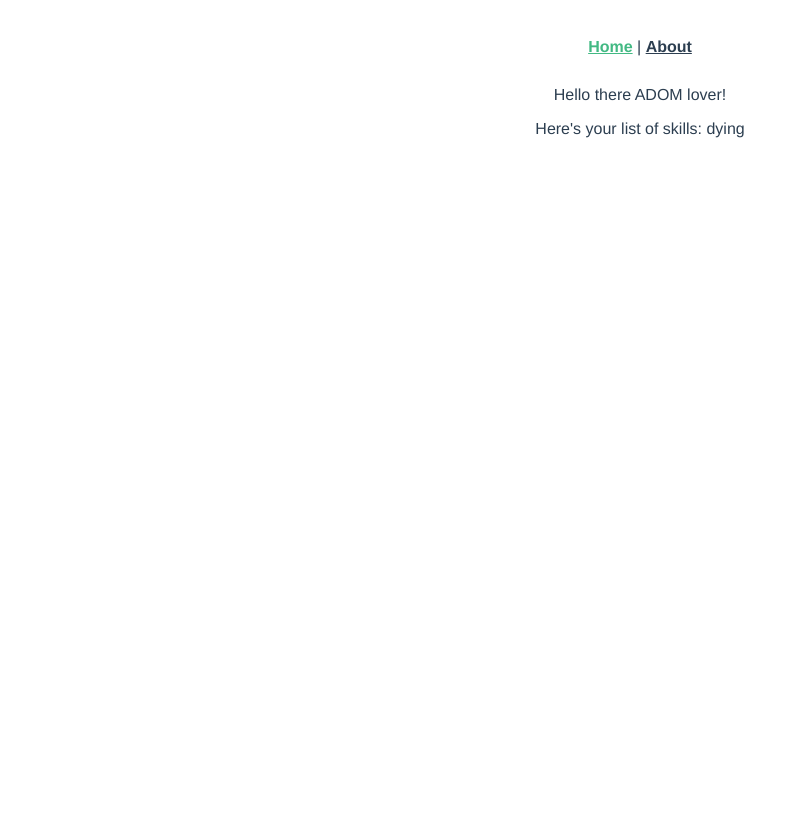
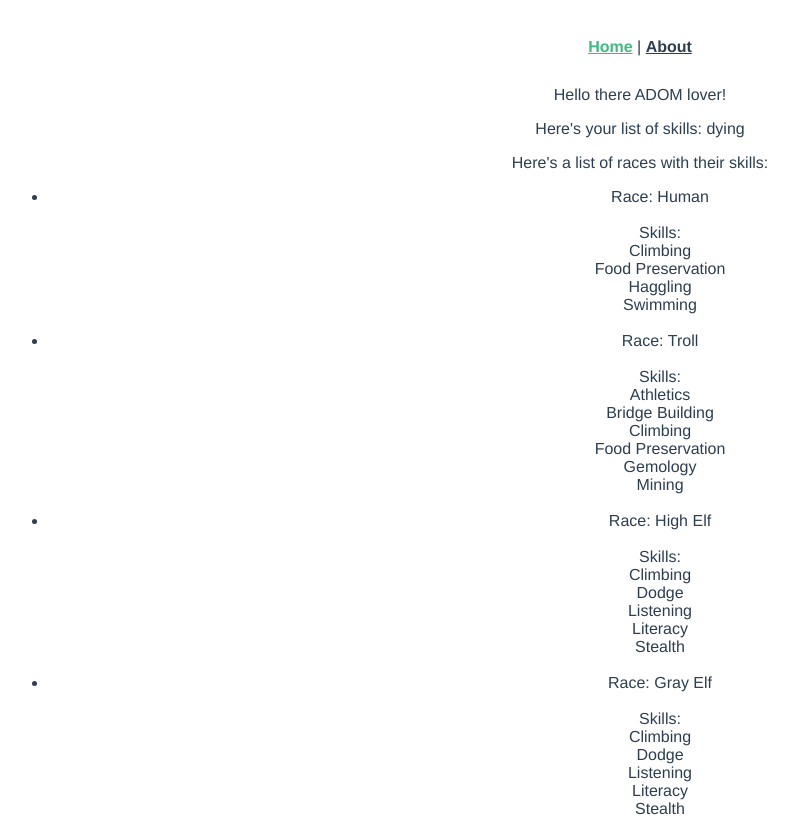
Before and after one commit to BladeBoles/ADOM-skills-calculator-client, a Vue app: page / in a window 1280 px wide. Shown: the top 817 px of the page, without its empty margins (0-798 px from the left). Built offline with nearby package versions, Linux system fonts and the light colour scheme.

Commit message:
add list of races with their skills, needs some work because the wiki is inconsistent in listing skills that are given to all characters

```diff
--- a/src/components/SkillListGeneratorView.vue
+++ b/src/components/SkillListGeneratorView.vue
@@ -2,6 +2,20 @@
   <div class="container">
     <div class="hello">Hello there {{ msg }}!</div>
     <p>Here's your list of skills: {{ skillsList }}</p>
+    <p>Here's a list of races with their skills:</p>
+    <ul class="playableRaces">
+      <li v-for="race in playableRaces" :key="race.name">
+        Race: {{ race.name }}
+        <br />
+        <br />
+        Skills:
+
+        <div v-for="(skill, index) in race.skills" :key="index">
+          {{ skill }}
+        </div>
+        <br />
+      </li>
+    </ul>
   </div>
 </template>
 
@@ -13,7 +27,101 @@ export default {
   },
   data() {
     return {
-      skillsList: 'dying'
+      skillsList: 'dying',
+      playableRaces: [
+        {
+          name: 'Human',
+          skills: ['Climbing', 'Food Preservation', 'Haggling', 'Swimming'],
+          notes: 'none'
+        },
+        {
+          name: 'Troll',
+          skills: [
+            'Athletics',
+            'Bridge Building',
+            'Climbing',
+            'Food Preservation',
+            'Gemology',
+            'Mining'
+          ],
+          notes: 'none'
+        },
+        {
+          name: 'High Elf',
+          skills: ['Climbing', 'Dodge', 'Listening', 'Literacy', 'Stealth'],
+          notes: 'none'
+        },
+        {
+          name: 'Gray Elf',
+          skills: ['Climbing', 'Dodge', 'Listening', 'Literacy', 'Stealth'],
+          notes: 'none'
+        },
+        {
+          name: 'Dark Elf',
+          skills: ['Alertness', 'Climbing', 'Find Weakness', 'Stealth'],
+          notes: 'none'
+        },
+        {
+          name: 'Dwarf',
+          skills: [
+            'Climbing',
+            'Detect Traps',
+            'Metallurgy',
+            'Mining',
+            'Smithing'
+          ],
+          notes: 'none'
+        },
+        {
+          name: 'Gnome',
+          skills: [
+            'Climbing',
+            'Gemology',
+            'Listening',
+            'Mining',
+            'Pick Pockets',
+            'Ventriloquism'
+          ],
+          notes: 'none'
+        },
+        {
+          name: 'Hurthling',
+          skills: [
+            'Archery',
+            'Cooking',
+            'Food Preservation',
+            'Gardening',
+            'Stealth'
+          ],
+          notes: 'none'
+        },
+        {
+          name: 'Orc',
+          skills: ['Backstabbing', 'Find Weakness', 'Metallurgy', 'Mining'],
+          notes: 'none'
+        },
+        {
+          name: 'Drakeling',
+          skills: ['Alertness', 'Food Preservation', 'Music', 'Swimming'],
+          notes: 'none'
+        },
+        {
+          name: 'Mist Elf',
+          skills: [
+            'Alertness',
+            'Concentration',
+            'Dodge',
+            'Literacy',
+            'Necromancy'
+          ],
+          notes: 'none'
+        },
+        {
+          name: 'Ratling',
+          skills: ['Appraising', 'Detect Item Status', 'Survival', 'Swimming'],
+          notes: 'none'
+        }
+      ]
     }
   }
 }
```
